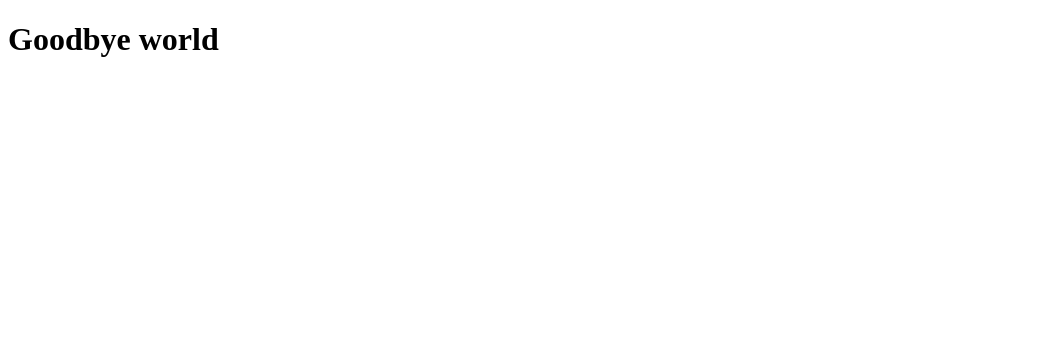
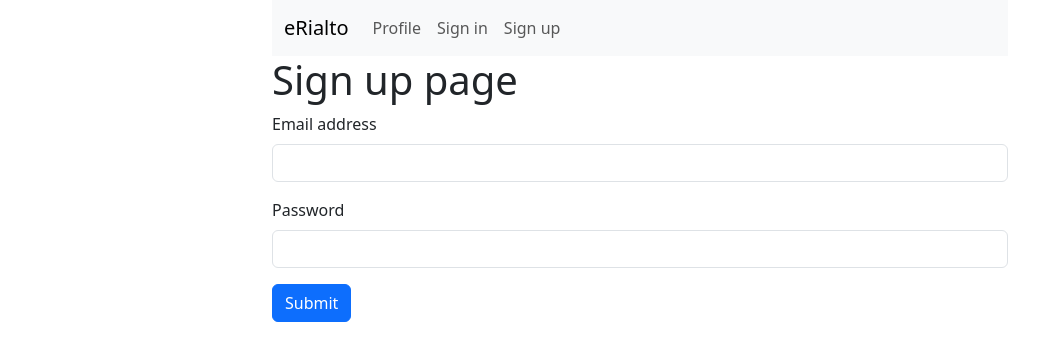
Before and after one commit to PapaUlito4ka/eRialto, a Vue app: page /sign-up in a window 1280 px wide. Shown: the top 360 px of the page, without its empty margins (0-1062 px from the left). Built offline with nearby package versions, Linux system fonts and the light colour scheme.

Commit message:
added auth pages

```diff
--- a/index.html
+++ b/index.html
@@ -1,13 +1,33 @@
 <!DOCTYPE html>
 <html lang="en">
+
 <head>
   <meta charset="UTF-8">
   <link rel="icon" href="/favicon.ico">
   <meta name="viewport" content="width=device-width, initial-scale=1.0">
+  <link href="https://cdn.jsdelivr.net/npm/bootstrap@5.3.0-alpha1/dist/css/bootstrap.min.css" rel="stylesheet"
+    integrity="sha384-GLhlTQ8iRABdZLl6O3oVMWSktQOp6b7In1Zl3/Jr59b6EGGoI1aFkw7cmDA6j6gD" crossorigin="anonymous">
   <title>Vite App</title>
 </head>
+
 <body>
+  <div class="container">
+    <div class="row">
+      <div class="col-2"></div>
+      <div class="col-8">
+
         <div id="app"></div>
+
+      </div>
+      <div class="col-2"></div>
+    </div>
+  </div>
+
+
   <script type="module" src="/src/main.js"></script>
+  <script src="https://cdn.jsdelivr.net/npm/bootstrap@5.3.0-alpha1/dist/js/bootstrap.bundle.min.js"
+    integrity="sha384-w76AqPfDkMBDXo30jS1Sgez6pr3x5MlQ1ZAGC+nuZB+EYdgRZgiwxhTBTkF7CXvN"
+    crossorigin="anonymous"></script>
 </body>
+
 </html>
--- a/package.json
+++ b/package.json
@@ -8,7 +8,9 @@
     "preview": "vite preview"
   },
   "dependencies": {
-    "vue": "^3.2.47"
+    "vue": "^3.2.47",
+    "vue-router": "^4.1.6",
+    "vuex": "^4.0.2"
   },
   "devDependencies": {
     "@vitejs/plugin-vue": "^4.0.0",
--- a/src/App.vue
+++ b/src/App.vue
@@ -1,6 +1,8 @@
 <script setup>
+import NavBar from './components/navbar.vue';
 </script>
 
 <template>
-  <h1>Goodbye world</h1>
+  <NavBar />
+  <router-view />
 </template>
--- /dev/null
+++ b/src/components/navbar.vue
@@ -0,0 +1,18 @@
+<template>
+    <nav class="navbar sticky-top navbar-expand-lg bg-body-tertiary">
+        <div class="container-fluid">
+            <router-link to="/" class="navbar-brand">eRialto</router-link>
+            <button class="navbar-toggler" type="button" data-bs-toggle="collapse" data-bs-target="#navbarNavAltMarkup"
+                aria-controls="navbarNavAltMarkup" aria-expanded="false" aria-label="Toggle navigation">
+                <span class="navbar-toggler-icon"></span>
+            </button>
+            <div class="collapse navbar-collapse" id="navbarNavAltMarkup">
+                <div class="navbar-nav" id="nav">
+                    <router-link to="/profile" class="nav-link">Profile</router-link>
+                    <router-link to="/sign-in" class="nav-link">Sign&nbsp;in</router-link>
+                    <router-link to="/sign-up" class="nav-link">Sign&nbsp;up</router-link>
+                </div>
+            </div>
+        </div>
+    </nav>
+</template>
--- /dev/null
+++ b/src/store/index.js
@@ -0,0 +1,22 @@
+import { Store } from "vuex";
+
+export default new Store({
+    state: {
+        user: null,
+        token: null,
+    },
+    mutations: {
+        setUser(state, user) {
+            state.user = user;
+        },
+        setToken(state, token) {
+            state.token = token;
+        },
+    },
+    actions: {},
+    getters: {
+        isLoggedIn(state) {
+            return !!state.token;
+        }
+    },
+});
--- /dev/null
+++ b/src/views/Home.vue
@@ -0,0 +1,14 @@
+<script>
+import { mapGetters } from "vuex";
+
+export default {
+    computed: {
+        ...mapGetters(["isLoggedIn"])
+    }
+};
+</script>
+
+<template>
+    <h1>Home page</h1>
+    <p>{{ isLoggedIn }}</p>
+</template>
--- /dev/null
+++ b/src/views/Profile.vue
@@ -0,0 +1,3 @@
+<template>
+    <h1>Profile page</h1>
+</template>
--- /dev/null
+++ b/src/views/SignIn.vue
@@ -0,0 +1,37 @@
+<script>
+import { mapMutations } from 'vuex';
+
+export default {
+    data: () => {
+        return {
+            email: "",
+            password: ""
+        }
+    },
+    methods: {
+        ...mapMutations(["setUser", "setToken"]),
+        login(e) {
+            e.preventDefault()
+            this.setUser(this.email)
+            this.setToken('espinWAKPOFE12321lA{EPFAOg}')
+            this.$router.push('/')
+        }
+    }
+}
+
+</script>
+
+<template>
+    <h1>Sign in page</h1>
+    <form @submit.prevent="login">
+        <div class="mb-3">
+            <label for="emailInput" class="form-label">Email address</label>
+            <input v-model="email" type="email" class="form-control" id="emailInput">
+        </div>
+        <div class="mb-3">
+            <label for="passwordInput" class="form-label">Password</label>
+            <input v-model="password" type="password" class="form-control" id="passwordInput">
+        </div>
+        <button type="submit" class="btn btn-primary">Submit</button>
+    </form>
+</template>
--- /dev/null
+++ b/src/views/SignUp.vue
@@ -0,0 +1,37 @@
+<script>
+import { mapMutations } from 'vuex';
+
+export default {
+    data: () => {
+        return {
+            email: "",
+            password: ""
+        }
+    },
+    methods: {
+        ...mapMutations(["setUser", "setToken"]),
+        login(e) {
+            e.preventDefault()
+            this.setUser('martyaxin@inbox.ru')
+            this.setToken('espinWAKPOFE12321lA{EPFAOg}')
+            this.$router.push('/')
+        }
+    }
+}
+
+</script>
+
+<template>
+    <h1>Sign up page</h1>
+    <form @submit.prevent="login">
+        <div class="mb-3">
+            <label for="emailInput" class="form-label">Email address</label>
+            <input v-model="email" type="email" class="form-control" id="emailInput">
+        </div>
+        <div class="mb-3">
+            <label for="passwordInput" class="form-label">Password</label>
+            <input v-model="password" type="password" class="form-control" id="passwordInput">
+        </div>
+        <button type="submit" class="btn btn-primary">Submit</button>
+    </form>
+</template>
--- /dev/null
+++ b/tsconfig.json
@@ -0,0 +1,5 @@
+{
+  "compilerOptions": {
+    "allowJs": true
+  }
+}
```
Also changed, not shown: src/main.js (+10 -3 lines), src/router/index.js (added, +19 -0 lines), 1 other file (tests, documents, lock files or other folders). Lines whose indentation alone changed are shown as unchanged.
